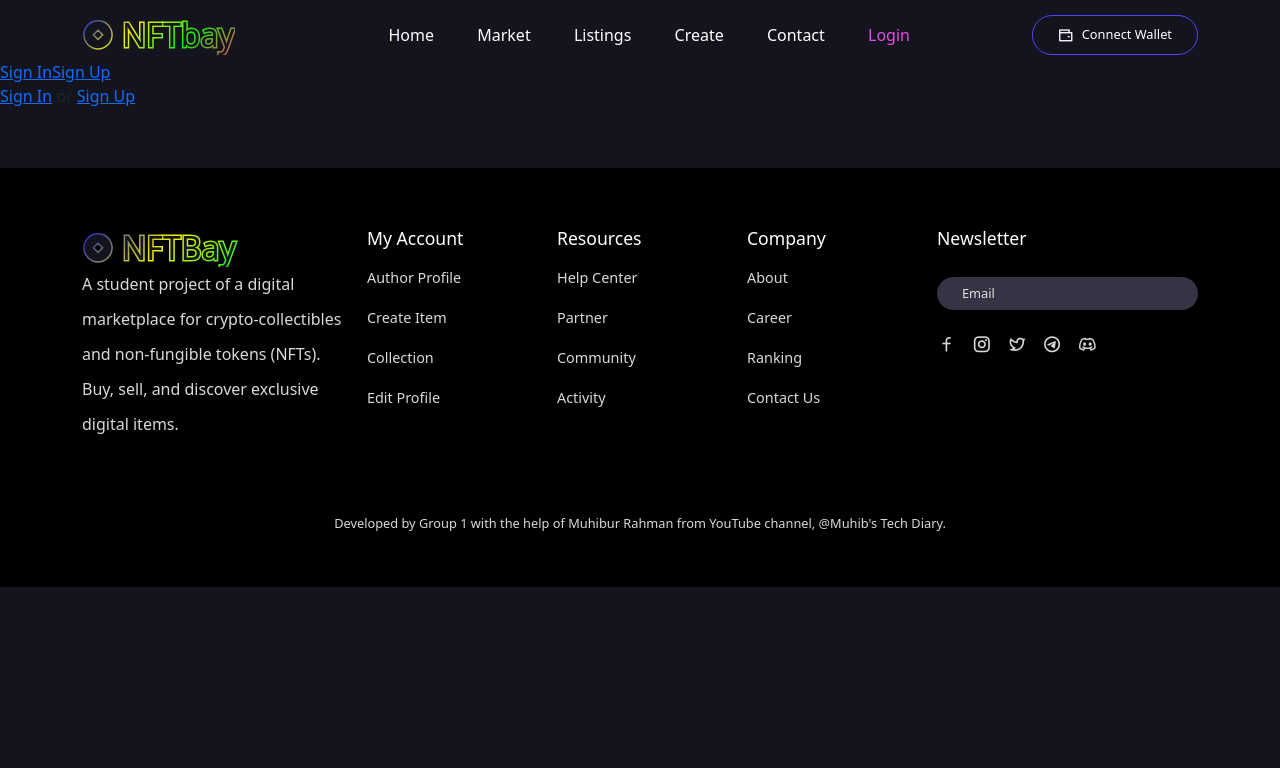
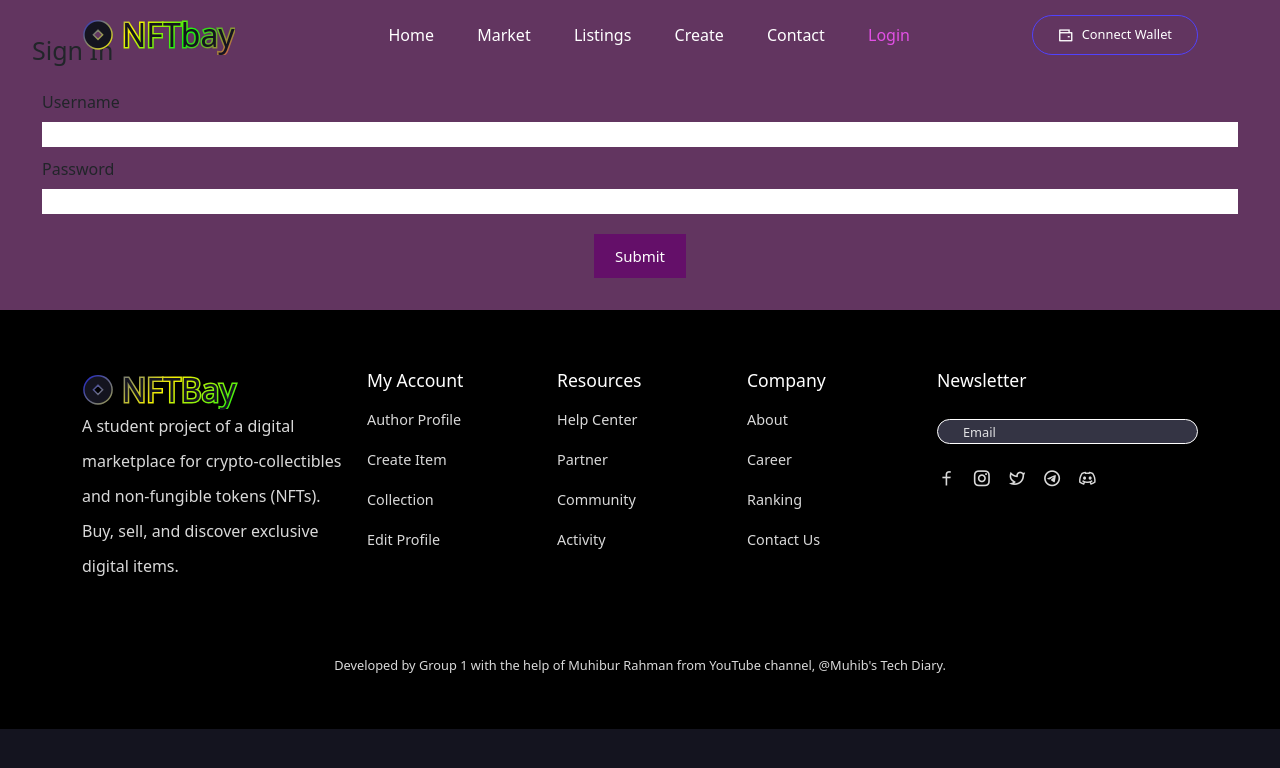
Before and after one commit to Parker-Vallier/cs4800_Front_End, a React (Create React App) app in the folder web-frontend-service/: page /login in a window 1280 px wide. Shown: the top 768 px of the page. Built offline with nearby package versions, Linux system fonts and the light colour scheme.

Commit message:
Login Page

```diff
--- a/web-frontend-service/src/pages/Login.jsx
+++ b/web-frontend-service/src/pages/Login.jsx
@@ -1,58 +1,87 @@
-import React from "react";
-import { NavLink } from "react-router-dom";
+import React, { useState } from "react";
+import ReactDOM from "react-dom";
+
+import "../styles/login.css";
+
+function Login() {
+
+  const [errorMessages, setErrorMessages] = useState({});
+  const [isSubmitted, setIsSubmitted] = useState(false);
+
+  const database = [
+    {
+      username: "user1",
+      password: "pass1"
+    },
+    {
+      username: "user2",
+      password: "pass2"
+    }
+  ];
+
+  const errors = {
+    uname: "invalid username",
+    pass: "invalid password"
+  };
+
+  const handleSubmit = (event) => {
+
+    event.preventDefault();
+
+    var { uname, pass } = document.forms[0];
 
 
-import "./Login.css";
+    const userData = database.find((user) => user.username === uname.value);
 
-const Login = () => {
 
-    return (
-      <section>
-        <div className="App">
-          <div className="appAside" />
-          <div className="appForm">
-            <div className="pageSwitcher">
-              <NavLink
-                to="/sign-in"
-                activeClassName="pageSwitcherItem-active"
-                className="pageSwitcherItem"
-              >
-                Sign In
-              </NavLink>
-              <NavLink
-                exact
-                to="/sign-up"
-                activeClassName="pageSwitcherItem-active"
-                className="pageSwitcherItem"
-              >
-                Sign Up
-              </NavLink>
-            </div>
+    if (userData) {
+      if (userData.password !== pass.value) {
 
-            <div className="formTitle">
-              <NavLink
-                to="/sign-in"
-                activeClassName="formTitleLink-active"
-                className="formTitleLink"
-              >
-                Sign In
-              </NavLink>{" "}
-              or{" "}
-              <NavLink
-                exact
-                to="/sign-up"
-                activeClassName="formTitleLink-active"
-                className="formTitleLink"
-              >
-                Sign Up
-              </NavLink>
-            </div>
+        setErrorMessages({ name: "pass", message: errors.pass });
+      } else {
+        setIsSubmitted(true);
+      }
+    } else {
 
-          </div>
-        </div>
-      </section>
+      setErrorMessages({ name: "uname", message: errors.uname });
+    }
+  };
+
+  const renderErrorMessage = (name) =>
+    name === errorMessages.name && (
+      <div className="error">{errorMessages.message}</div>
     );
 
+  const renderForm = (
+    <div className="form">
+      <form onSubmit={handleSubmit}>
+        <div className="input-container">
+          <label>Username </label>
+          <input type="text" name="uname" required />
+          {renderErrorMessage("uname")}
+        </div>
+        <div className="input-container">
+          <label>Password </label>
+          <input type="password" name="pass" required />
+          {renderErrorMessage("pass")}
+        </div>
+        <div className="button-container">
+          <input type="submit" />
+        </div>
+      </form>
+    </div>
+  );
+
+  return (
+    <div className="app">
+      <div className="login-form">
+        <div className="title">Sign In</div>
+        {isSubmitted ? <div>User is successfully logged in</div> : renderForm}
+      </div>
+    </div>
+  );
 }
+  export default Login;
 
-export default Login;
+const rootElement = document.getElementById("root");
+ReactDOM.render(<Login />, rootElement);
--- /dev/null
+++ b/web-frontend-service/src/styles/login.css
@@ -0,0 +1,63 @@
+.login {
+  font-family: sans-serif;
+  display: flex;
+  align-items: center;
+  justify-content: center;
+  flex-direction: column;
+  gap: 20px;
+  height: 100vh;
+  font-family: Cambria, Cochin, Georgia, Times, "Times New Roman", serif;
+  background-color: #2b1b38;
+}
+
+input[type="text"],
+input[type="password"] {
+  height: 25px;
+  border: 1px solid rgb(255, 255, 255);
+}
+
+input[type="submit"] {
+  margin-top: 10px;
+  cursor: pointer;
+  font-size: 15px;
+  background: #640f69;
+  border: 1px solid #640f69;
+  color: #fff;
+  padding: 10px 20px;
+}
+
+input[type="submit"]:hover {
+  background: #6cf0c2;
+}
+
+.button-container {
+  display: flex;
+  justify-content: center;
+}
+
+.login-form {
+  background-color: rgb(98, 53, 96);
+  padding: 2rem;
+  box-shadow: 0 4px 8px 0 rgb(255, 255, 255), 0 6px 20px 0 rgba(0, 0, 0, 0.19);
+}
+
+.list-container {
+  display: flex;
+}
+
+.error {
+  color: red;
+  font-size: 12px;
+}
+
+.title {
+  font-size: 25px;
+  margin-bottom: 20px;
+}
+
+.input-container {
+  display: flex;
+  flex-direction: column;
+  gap: 8px;
+  margin: 10px;
+}
```
Also changed, not shown: web-frontend-service/src/pages/Login.css (deleted).
